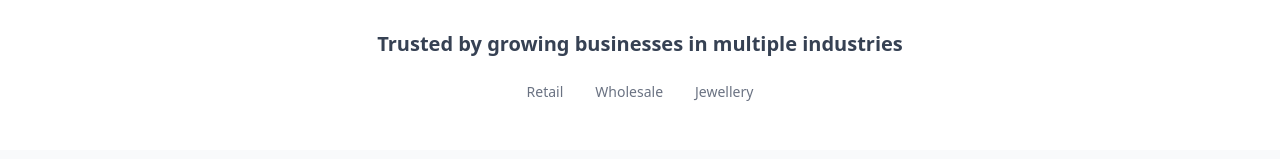
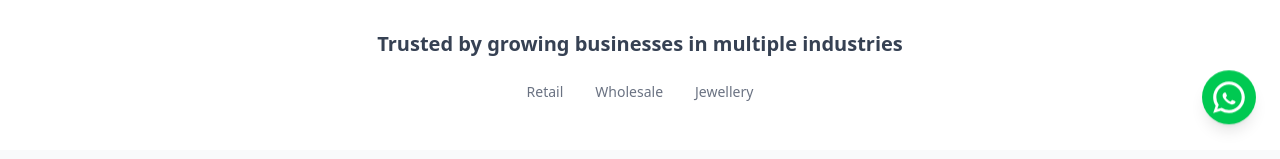
Before and after one commit to akhi1817/vyapaarsetu-frontend, a React (Vite) app: page / in a window 1280 px wide. Shown: the part 641-800 px from the top of the page. Built offline with nearby package versions, Linux system fonts and the light colour scheme; no server answers.

Commit message:
vercel issue solved

```diff
--- a/src/pages/Home/Home.jsx
+++ b/src/pages/Home/Home.jsx
@@ -1,9 +1,31 @@
 import React from "react";
-import { CheckCircle, ArrowRight, BarChart3, FileText, Boxes } from "lucide-react";
+import { ArrowRight, BarChart3, FileText, Boxes } from "lucide-react";
 
 const Home = () => {
+  const handleWhatsAppClick = () => {
+    window.open("https://wa.link/srp48t", "_blank");
+  };
+
   return (
-    <div className="bg-gray-50">
+    <div className="bg-gray-50 relative">
+      {/* ✅ WhatsApp Floating Button */}
+      <div
+        onClick={handleWhatsAppClick}
+        className="fixed bottom-6 right-6 bg-green-500 hover:bg-green-600 p-2 rounded-full shadow-lg cursor-pointer transition-all duration-300 z-50 flex items-center justify-center animate-bounce"
+        title="Chat on WhatsApp"
+      >
+        {/* WhatsApp SVG Icon */}
+        <svg
+          xmlns="http://www.w3.org/2000/svg"
+          fill="white"
+          viewBox="0 0 24 24"
+          width="38px"
+          height="38px"
+        >
+          <path d="M12 2C6.486 2 2 6.486 2 12c0 1.938.551 3.766 1.588 5.355L2 22l4.777-1.543A9.935 9.935 0 0 0 12 22c5.514 0 10-4.486 10-10S17.514 2 12 2zm0 18a7.951 7.951 0 0 1-4.271-1.238l-.305-.184-2.836.915.935-2.77-.195-.313A7.951 7.951 0 0 1 4 12c0-4.411 3.589-8 8-8s8 3.589 8 8-3.589 8-8 8zm3.671-5.639c-.2-.1-1.181-.582-1.364-.648-.183-.067-.316-.1-.449.1s-.515.648-.631.782-.233.15-.433.05c-.2-.1-.843-.31-1.604-.99a6.027 6.027 0 0 1-1.115-1.385c-.117-.2-.013-.308.088-.407.09-.089.2-.233.3-.35.1-.117.133-.2.2-.333.067-.133.033-.25-.017-.35-.05-.1-.449-1.081-.616-1.481-.162-.389-.327-.336-.449-.341-.117-.005-.25-.005-.383-.005a.739.739 0 0 0-.533.25c-.183.2-.7.683-.7 1.665s.717 1.935.816 2.066c.1.133 1.409 2.15 3.418 3.012.478.206.85.328 1.141.419.478.15.914.129 1.257.078.383-.057 1.181-.482 1.348-.948.167-.467.167-.867.117-.948-.05-.084-.183-.133-.383-.233z" />
+        </svg>
+      </div>
+
       {/* Hero Section */}
       <section className="pt-24 pb-16 lg:pt-32 lg:pb-20 bg-linear-to-b from-emerald-50 to-white">
         <div className="container mx-auto px-6 lg:px-16 flex flex-col-reverse lg:flex-row items-center gap-12">
@@ -25,19 +47,22 @@ const Home = () => {
               >
                 Get Started <ArrowRight className="w-5 h-5" />
               </button>
-              <a
-                href="#features"
+              <button
+                onClick={() => {
+                  const el = document.getElementById("features");
+                  el && el.scrollIntoView({ behavior: "smooth" });
+                }}
                 className="border border-emerald-600 text-emerald-600 px-8 py-3 rounded-lg hover:bg-emerald-50 transition"
               >
                 Learn More
-              </a>
+              </button>
             </div>
           </div>
 
           {/* Hero Image */}
           <div className="flex-1">
             <img
-            src="https://img.freepik.com/free-vector/business-team-discussing-ideas-startup_74855-4380.jpg"
+              src="https://img.freepik.com/free-vector/business-team-discussing-ideas-startup_74855-4380.jpg"
               alt="Business management illustration"
               className="w-full rounded-2xl shadow-lg"
             />
```
